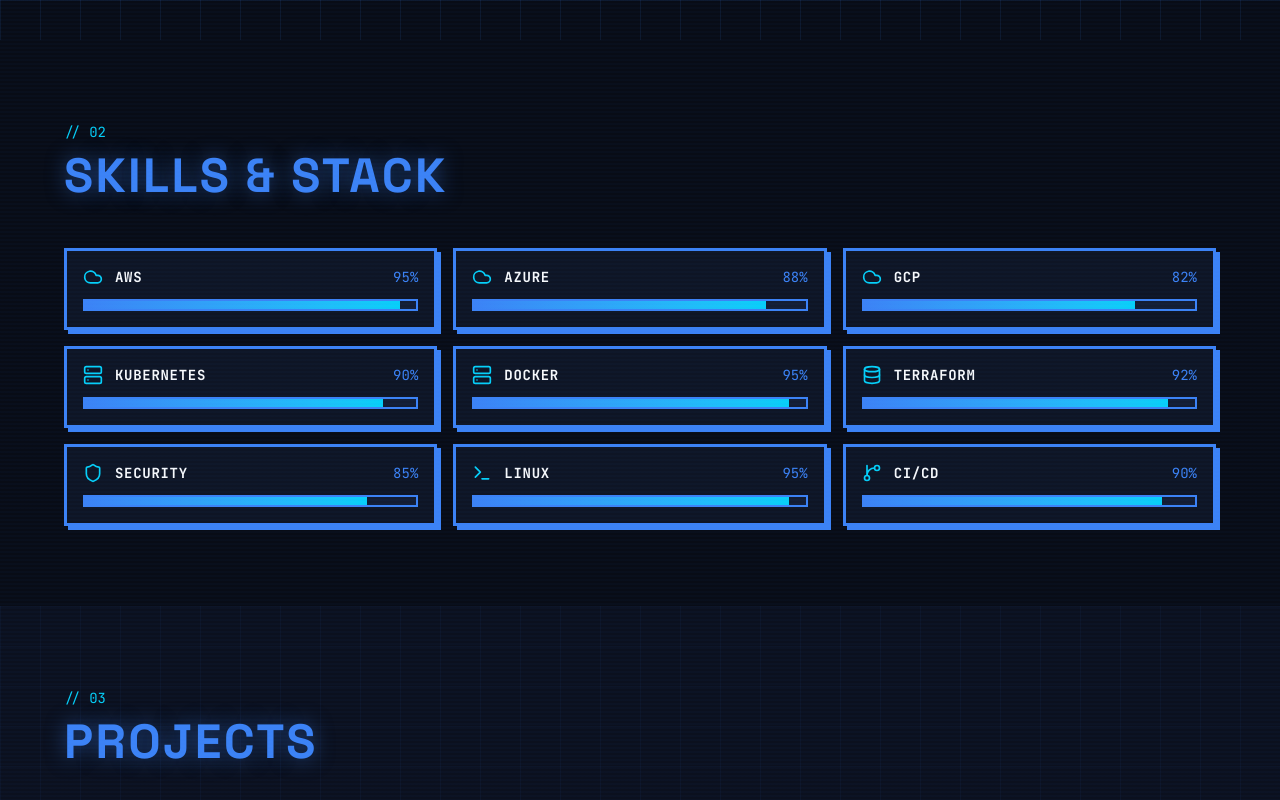
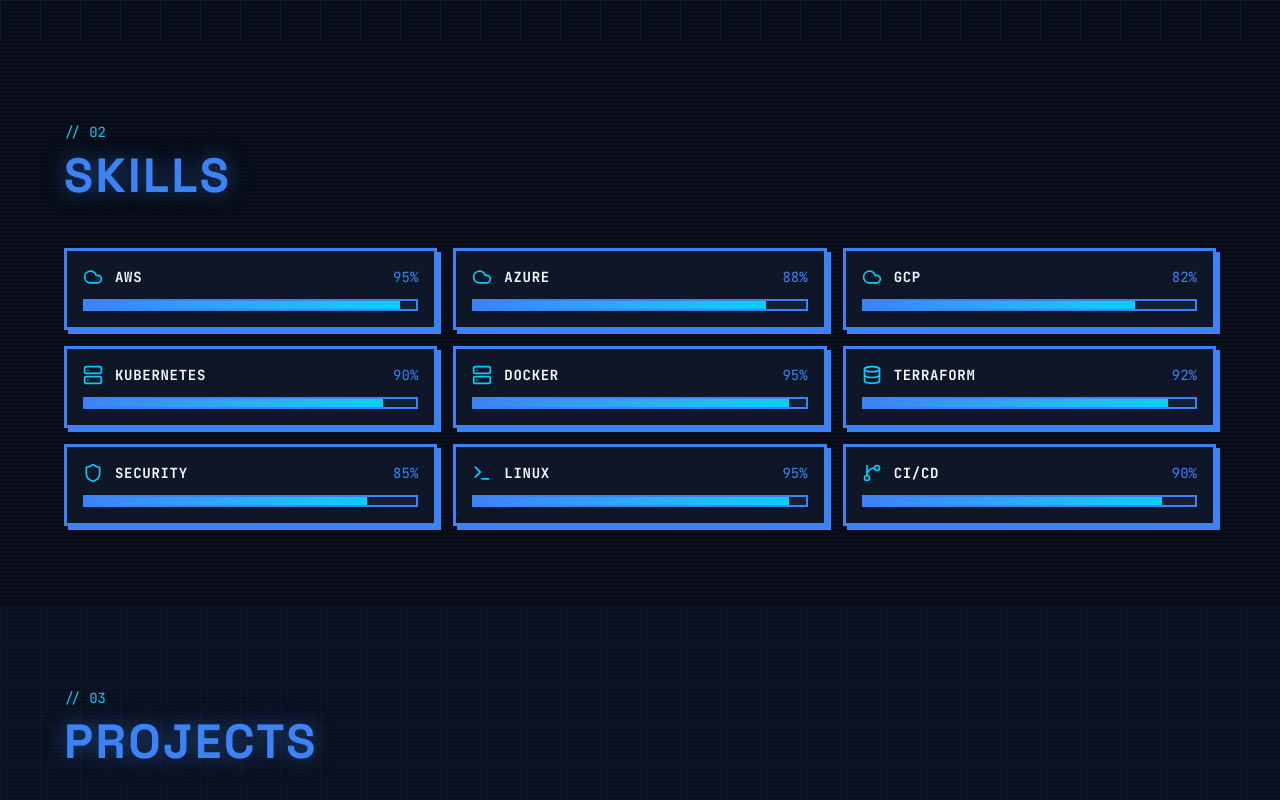
Before and after one commit to riccardotornesello/riccardotornesello.it, a Next.js app: page / in a window 1280 px wide. Shown: the part 760-1560 px from the top of the page. Built offline with nearby package versions, Linux system fonts and the light colour scheme.

Commit message:
feat: standardize section style

```diff
--- a/components/contact-section.tsx
+++ b/components/contact-section.tsx
@@ -2,18 +2,12 @@
 import { Button } from "@/components/ui/button";
 import { type FC } from "react";
 import Link from "next/link";
+import { Section } from "./section";
 
 export const ContactSection: FC = () => {
   return (
     <section id="contact" className="py-20 px-6 relative">
-      <div className="max-w-4xl mx-auto">
-        <div className="mb-12">
-          <span className="text-accent font-mono text-sm">{"// 04"}</span>
-          <h2 className="brutal-heading text-4xl md:text-5xl mt-2 brutal-text-glow text-primary">
-            GET IN TOUCH
-          </h2>
-        </div>
-
+      <Section title="GET IN TOUCH" index="04">
         <div className="brutal-box p-8 md:p-12">
           <div className="flex items-center gap-2 mb-6 text-muted-foreground font-mono text-sm">
             <Terminal className="w-4 h-4 text-accent" />
@@ -67,7 +61,7 @@
             © 2026 — All rights reserved
           </p>
         </footer>
-      </div>
+      </Section>
     </section>
   );
 };
--- a/components/projects-section.tsx
+++ b/components/projects-section.tsx
@@ -1,6 +1,8 @@
 import { ExternalLink, Github } from "lucide-react";
 import { Button } from "@/components/ui/button";
 import { type FC } from "react";
+import { SectionHeader } from "./section-header";
+import { Section } from "./section";
 
 const projects = [
   {
@@ -80,20 +82,13 @@
   return (
     <section id="projects" className="py-20 px-6 bg-secondary/30 relative">
       <div className="absolute inset-0 grid-pattern opacity-50" />
-      <div className="max-w-6xl mx-auto relative">
-        <div className="mb-12">
-          <span className="text-accent font-mono text-sm">{"// 03"}</span>
-          <h2 className="brutal-heading text-4xl md:text-5xl mt-2 brutal-text-glow text-primary">
-            PROJECTS
-          </h2>
-        </div>
-
+      <Section className="relative" title="PROJECTS" index="03">
         <div className="grid grid-cols-1 md:grid-cols-2 gap-4">
           {projects.map((project) => (
             <ProjectCard key={project.title} {...project} />
           ))}
         </div>
-      </div>
+      </Section>
     </section>
   );
 };
--- /dev/null
+++ b/components/section-header.tsx
@@ -0,0 +1,19 @@
+import type { FC } from "react";
+
+export interface SectionHeaderProps {
+  children: string;
+  index?: string;
+}
+
+export const SectionHeader: FC<SectionHeaderProps> = ({ children, index }) => {
+  return (
+    <div className="mb-12">
+      {index && (
+        <span className="text-accent font-mono text-sm">{`// ${index}`}</span>
+      )}
+      <h2 className="brutal-heading text-4xl md:text-5xl mt-2 brutal-text-glow text-primary">
+        {children}
+      </h2>
+    </div>
+  );
+};
--- /dev/null
+++ b/components/section.tsx
@@ -0,0 +1,24 @@
+import type { FC, ReactNode } from "react";
+import { SectionHeader } from "./section-header";
+import { cn } from "@/lib/utils";
+
+export interface SectionProps {
+  children: ReactNode;
+  title: string;
+  className?: string;
+  index?: string;
+}
+
+export const Section: FC<SectionProps> = ({
+  children,
+  title,
+  className,
+  index,
+}) => {
+  return (
+    <div className={cn("max-w-6xl mx-auto", className)}>
+      <SectionHeader index={index}>{title}</SectionHeader>
+      {children}
+    </div>
+  );
+};
--- a/components/skills-section.tsx
+++ b/components/skills-section.tsx
@@ -7,6 +7,8 @@
   GitBranch,
 } from "lucide-react";
 import { type FC } from "react";
+import { SectionHeader } from "./section-header";
+import { Section } from "./section";
 
 const skills = [
   { icon: Cloud, name: "AWS", level: 95 },
@@ -47,20 +49,13 @@
 export const SkillsSection: FC = () => {
   return (
     <section id="skills" className="py-20 px-6 relative">
-      <div className="max-w-6xl mx-auto">
-        <div className="mb-12">
-          <span className="text-accent font-mono text-sm">{"// 02"}</span>
-          <h2 className="brutal-heading text-4xl md:text-5xl mt-2 brutal-text-glow text-primary">
-            SKILLS & STACK
-          </h2>
-        </div>
-
+      <Section title="SKILLS" index="02">
         <div className="grid grid-cols-1 md:grid-cols-2 lg:grid-cols-3 gap-4">
           {skills.map((skill) => (
             <SkillBar key={skill.name} {...skill} />
           ))}
         </div>
-      </div>
+      </Section>
     </section>
   );
 };
--- a/components/ui/button.tsx
+++ b/components/ui/button.tsx
@@ -5,22 +5,22 @@
 import { cn } from "@/lib/utils";
 
 const buttonVariants = cva(
-  "inline-flex items-center justify-center gap-2 whitespace-nowrap text-sm font-bold uppercase tracking-wider transition-all duration-150 focus-visible:outline-none focus-visible:ring-2 focus-visible:ring-ring focus-visible:ring-offset-2 disabled:pointer-events-none disabled:opacity-50 [&_svg]:pointer-events-none [&_svg]:size-4 [&_svg]:shrink-0 font-mono",
+  "inline-flex items-center justify-center gap-2 whitespace-nowrap text-sm font-bold uppercase tracking-wider transition-all duration-150 cursor-pointer focus-visible:outline-none focus-visible:ring-2 focus-visible:ring-ring focus-visible:ring-offset-2 disabled:pointer-events-none disabled:opacity-50 [&_svg]:pointer-events-none [&_svg]:size-4 [&_svg]:shrink-0 font-mono active:translate-x-1 active:translate-y-1 active:shadow-none",
   {
     variants: {
       variant: {
         default:
-          "bg-primary text-primary-foreground border-[3px] border-primary shadow-brutal hover:shadow-brutal-lg hover:-translate-x-0.5 hover:-translate-y-0.5 active:translate-x-1 active:translate-y-1 active:shadow-none",
+          "bg-primary text-primary-foreground border-[3px] border-primary shadow-brutal hover:shadow-brutal-lg hover:-translate-x-0.5 hover:-translate-y-0.5",
         destructive:
           "bg-destructive text-destructive-foreground border-[3px] border-destructive shadow-brutal hover:shadow-brutal-lg hover:-translate-x-0.5 hover:-translate-y-0.5",
         outline:
-          "border-[3px] border-primary bg-transparent text-primary shadow-brutal hover:bg-primary hover:text-primary-foreground hover:shadow-brutal-lg hover:-translate-x-0.5 hover:-translate-y-0.5",
+          "bg-transparent text-primary border-[3px] border-primary shadow-brutal hover:bg-primary hover:text-primary-foreground hover:shadow-brutal-lg hover:-translate-x-0.5 hover:-translate-y-0.5",
         secondary:
           "bg-secondary text-secondary-foreground border-[3px] border-primary shadow-brutal hover:shadow-brutal-lg hover:-translate-x-0.5 hover:-translate-y-0.5",
+        accent:
+          "bg-accent text-accent-foreground border-[3px] border-accent shadow-brutal-accent hover:shadow-brutal-lg hover:-translate-x-0.5 hover:-translate-y-0.5",
         ghost: "text-primary hover:bg-primary/10 hover:text-primary",
         link: "text-primary underline-offset-4 hover:underline",
-        accent:
-          "bg-accent text-accent-foreground border-[3px] border-accent shadow-brutal-accent hover:shadow-brutal-lg hover:-translate-x-0.5 hover:-translate-y-0.5",
       },
       size: {
         default: "h-12 px-6 py-3",
```
